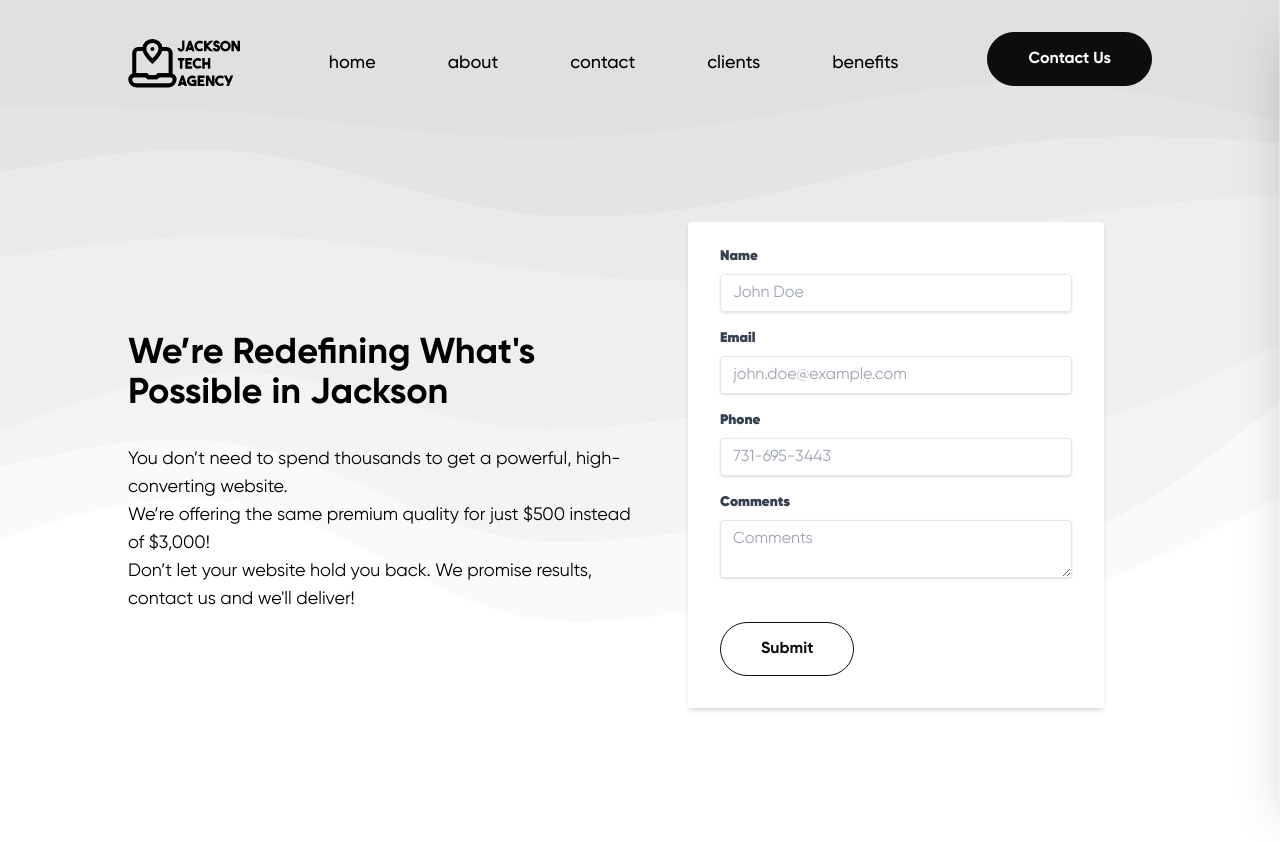
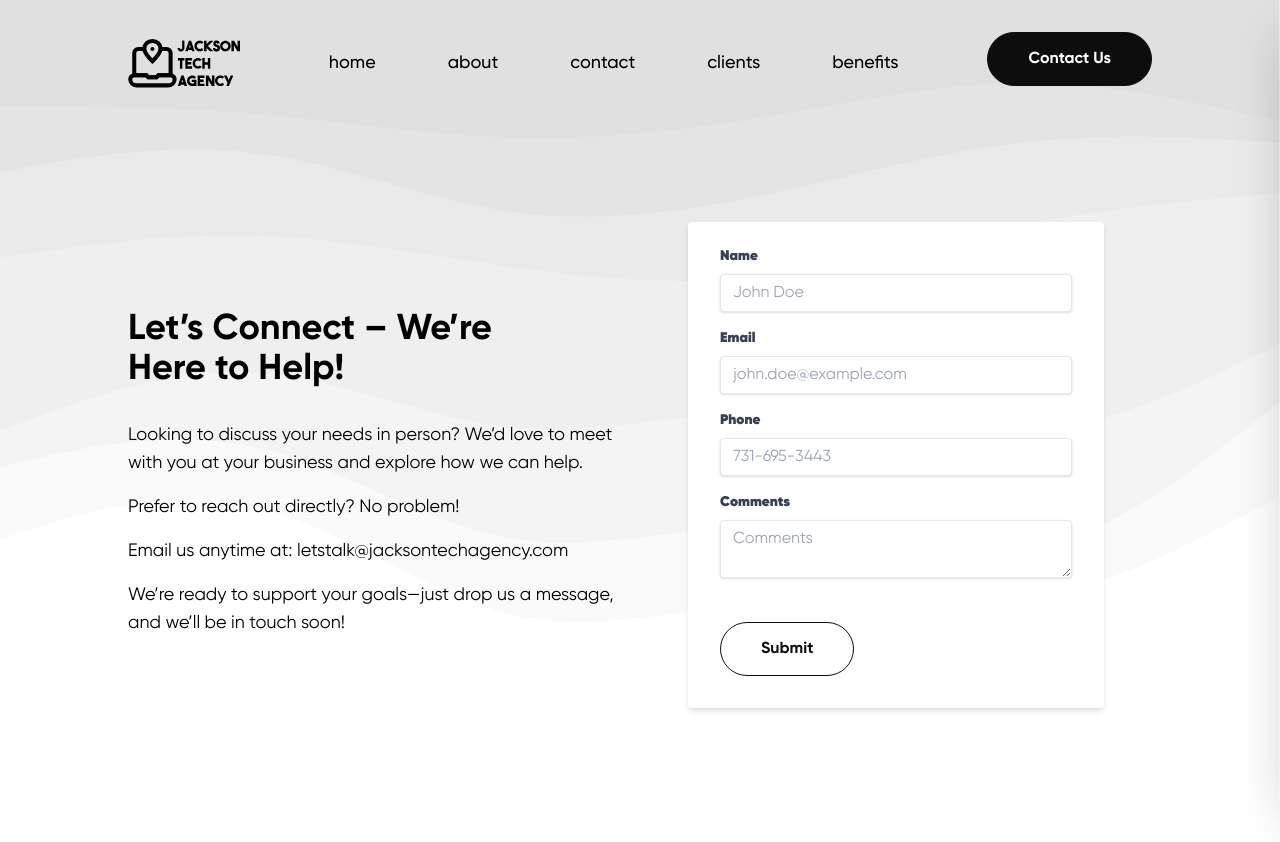
Before and after one commit to Jsanthosh6107/ModernWebsiteProject, a Next.js app: page /contact in a window 1280 px wide. Shown: the top 842 px of the page. Built offline with nearby package versions, Linux system fonts and the light colour scheme.

Commit message:
Copywriting contact page

```diff
--- a/src/components/Forms/EmailForm.tsx
+++ b/src/components/Forms/EmailForm.tsx
@@ -48,7 +48,7 @@ const EmailForm = ({ emailTitle = "", emailDescription = []}) => {
                 <SlideIn delay={0}>
                     <h2 className="text-4xl font-semibold md:pr-[20%]">{emailTitle}</h2>
                 </SlideIn>
-                <SlideIn delay={100}>
+                <SlideIn delay={100} classes='flex flex-col gap-4'>
                     {emailDescription.map((text, index) => (
                         <p className="text-lg" key={index}>
                             {text}
--- a/src/data/contactLayoutContent.js
+++ b/src/data/contactLayoutContent.js
@@ -1,14 +1,13 @@
-import { WebsiteAttentionIcon, AccessibleIcon, GiftSalesIcon, HotSalesIcon, PurchaseMobileSalesIcon, CartRemoveIcon, ShopSalesIcon } from "@/components/svgs";
-
 export const contactLayout = [
       {
         type: "EmailForm",
         data: {
-            emailTitle: "We’re Redefining What's Possible in Jackson",
+            emailTitle: "Let’s Connect – We’re Here to Help!",
             emailDescription: [
-                "You don’t need to spend thousands to get a powerful, high-converting website.",
-                "We’re offering the same premium quality for just $500 instead of $3,000!",
-                "Don’t let your website hold you back. We promise results, contact us and we'll deliver!",
+                "Looking to discuss your needs in person? We’d love to meet with you at your business and explore how we can help.",
+                "Prefer to reach out directly? No problem!",
+                "Email us anytime at: letstalk@jacksontechagency.com",
+                "We’re ready to support your goals—just drop us a message, and we’ll be in touch soon!"
               ],
         },
     },
```
